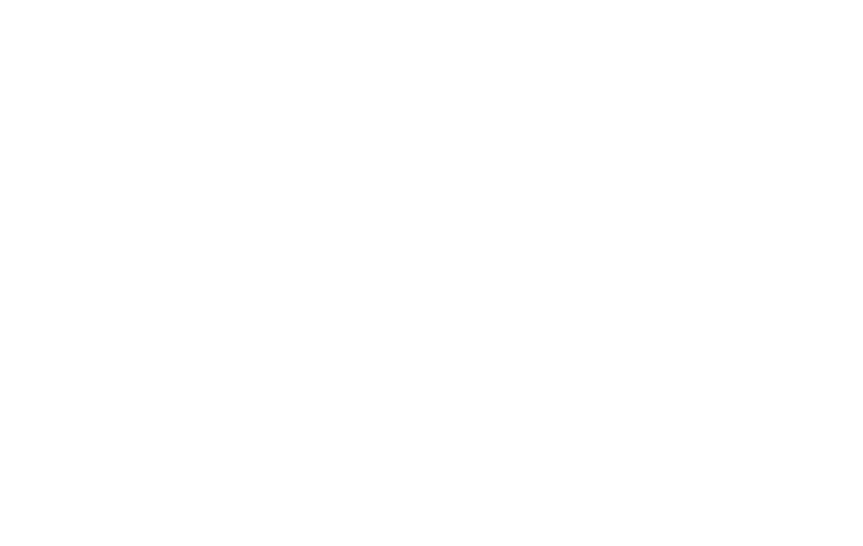
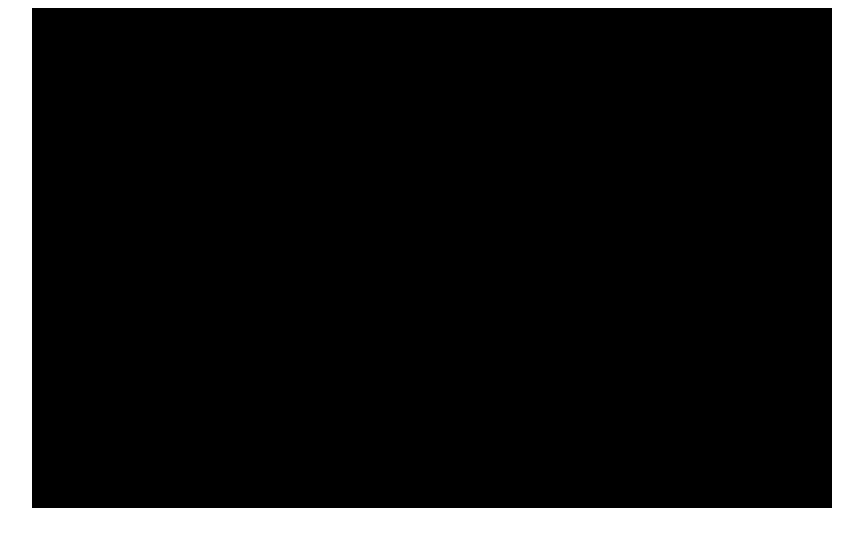
Before and after one commit to dannowilby/ts-minecraft-prototype, a website: page public/index.html in a window 1280 px wide. Shown: the whole page, without its empty margins (208-1071 px from the left). Drawn offline with Linux system fonts and the light colour scheme.

Commit message:
add the canvas and clear it

```diff
--- a/public/index.html
+++ b/public/index.html
@@ -8,8 +8,6 @@
 
   <body onload="main()">
 
-    <canvas id="webgl"></canvas>
-
     <script src="index.js"></script>
   </body>
 
--- a/public/index.js
+++ b/public/index.js
@@ -1,4 +1,21 @@
 "use strict";
+var canvasWidth = 800;
+var canvasHeight = 500;
+var create = function () {
+    var canvas = document.createElement('canvas');
+    canvas.width = canvasWidth;
+    canvas.height = canvasHeight;
+    canvas.style.display = "block";
+    canvas.style.margin = "auto";
+    document.body.appendChild(canvas);
+    var gl = canvas.getContext("webgl2");
+    if (!gl)
+        throw new Error("Webgl couldn't instanciate");
+    return { canvas: canvas, gl: gl };
+};
 var main = function () {
-    console.log('test');
+    var _a = create(), canvas = _a.canvas, gl = _a.gl;
+    gl.viewport(0, 0, canvasWidth, canvasHeight);
+    gl.clearColor(0.0, 0.0, 0.0, 1.0);
+    gl.clear(gl.DEPTH_BUFFER_BIT | gl.COLOR_BUFFER_BIT);
 };
```
Also changed, not shown: src/index.ts (+26 -1 lines).
